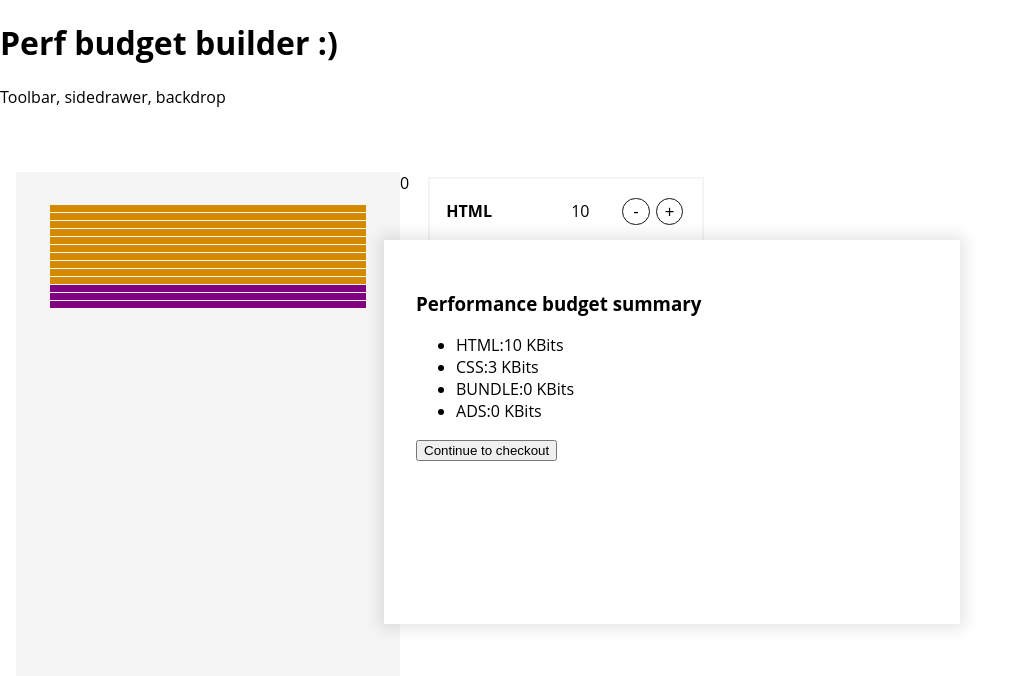
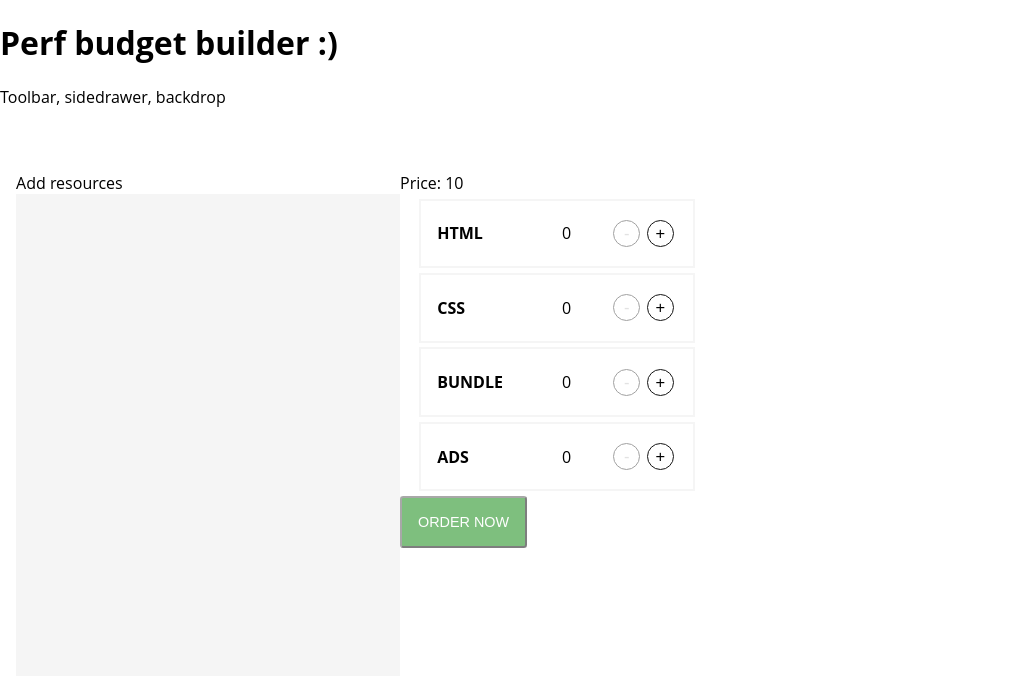
Before and after one commit to maudnals/demo-react-webperf-budget-builder, a React app: page / in a window 1280 px wide. Shown: the top 676 px of the page, without its empty margins (0-1026 px from the left). Built offline with nearby package versions, Linux system fonts and the light colour scheme.

Commit message:
added order button

```diff
--- /dev/null
+++ b/src/components/Budget/BuildControls/BuildControls.css
@@ -0,0 +1,13 @@
+
+.Button {
+  padding: 1rem;
+  border-radius: 0.2rem;
+  background: green;
+  color: white;
+  text-transform: uppercase;
+  font-size: 0.9rem;
+}
+
+.NOk {
+  opacity: 0.5;
+}
--- a/src/components/Budget/BuildControls/BuildControls.js
+++ b/src/components/Budget/BuildControls/BuildControls.js
@@ -1,8 +1,9 @@
-import React from 'react';
+import React, { Fragment } from 'react';
 import BuildControl from './BuildControl/BuildControl';
+import classes from './BuildControls.css';
 
 const buildControls = (props) => {
-  return Object.keys(props.resources).map(k => {
+  const controls = Object.keys(props.resources).map(k => {
     return (
       <BuildControl
         key={k}
@@ -12,6 +13,23 @@ const buildControls = (props) => {
         removeResourceHandler={props.removeResourceHandler.bind(this, k)} />
     );
   });
+
+  const orderButtonClass = props.orderable ?
+    [classes.Button, classes.Ok].join(' ')
+    :
+    [classes.Button, classes.NOk].join(' ');
+
+  return (
+    <Fragment>
+      <div>
+        Price: {props.totalPrice}
+      </div>
+      {controls}
+      <button className={orderButtonClass}>
+        Order now
+      </button>
+    </Fragment>
+  )
 }
 
 export default buildControls;
--- a/src/containers/BudgetBuilder/BudgetBuilder.js
+++ b/src/containers/BudgetBuilder/BudgetBuilder.js
@@ -12,16 +12,19 @@ const INGREDIENT_PRICES = {
   ads: 0.2,
 }
 
+const INITIAL_PRICE = 10;
+
 class BudgetBuilder extends Component {
 
   state = {
-    totalPrice: 0,
     resources: {
-      html: 10,
-      css: 3,
+      html: 0,
+      css: 0,
       bundle: 0,
       ads: 0,
-    }
+    },
+    totalPrice: INITIAL_PRICE,
+    orderable: false
   }
 
   addResourceHandler = (resourceType, event) => {
@@ -33,30 +36,44 @@ class BudgetBuilder extends Component {
   }
 
   updateResourceCount = (resourceType, offset) => {
+    const updatedResources = {
+      ...this.state.resources,
+      [resourceType.toString()]:
+        this.state.resources[resourceType] + offset < 0 ?
+          0
+          :
+          this.state.resources[resourceType] + offset
+    };
     this.setState((prevState) => {
       return {
-        resources: {
-          ...prevState.resources,
-          [resourceType.toString()]:
-            prevState.resources[resourceType] + offset < 0 ?
-              0
-              :
-              prevState.resources[resourceType] + offset
-        }
+        resources: updatedResources
       }
     });
-    this.updatePrice();
+    this.updatePrice(updatedResources);
+    this.updatePurchaseable(updatedResources);
   }
 
-  updatePrice = () => {
+  updatePrice = (updatedResources) => {
     const totalPrice = Object
-      .keys(this.state.resources)
+      .keys(updatedResources)
       .reduce((acc, resource) => {
-        return acc + INGREDIENT_PRICES[resource] * this.state.resources[resource];
-      }, parseFloat(this.state.totalPrice));
+        return acc + parseFloat(INGREDIENT_PRICES[resource] * updatedResources[resource]);
+      }, INITIAL_PRICE);
     this.setState({
       totalPrice: totalPrice.toFixed(2)
-    })
+    });
+  }
+
+  updatePurchaseable(updatedResources) {
+    const resourcesCount = Object
+      .keys(updatedResources)
+      .reduce((acc, resource) => {
+        return acc + updatedResources[resource];
+      }, 0);
+    console.log(resourcesCount);
+    this.setState({
+      orderable: resourcesCount > 0
+    });
   }
 
   render() {
@@ -65,19 +82,20 @@ class BudgetBuilder extends Component {
         <div>
           <Budget resources={this.state.resources} />
         </div>
-        {this.state.totalPrice}
         <div>
           <BuildControls
             resources={this.state.resources}
             addResourceHandler={this.addResourceHandler}
             removeResourceHandler={this.removeResourceHandler}
+            totalPrice={this.state.totalPrice}
+            orderable={this.state.orderable}
           />
         </div>
-        <Modal>
+        {/* <Modal>
           <OrderSummary
             resources={this.state.resources}>
           </OrderSummary>
-        </Modal>
+        </Modal> */}
       </div>
     )
   }
```
Also changed, not shown: src/index.css (line endings or trailing spaces).
